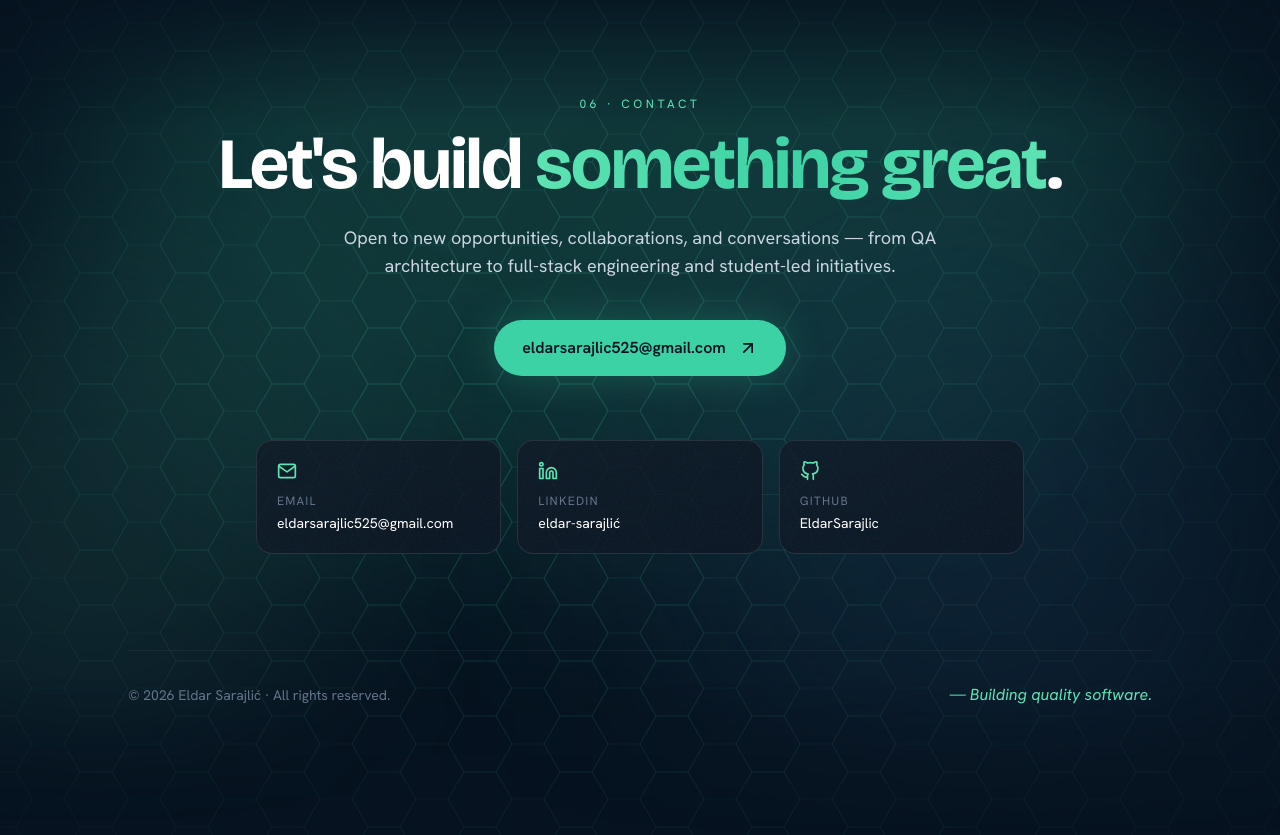
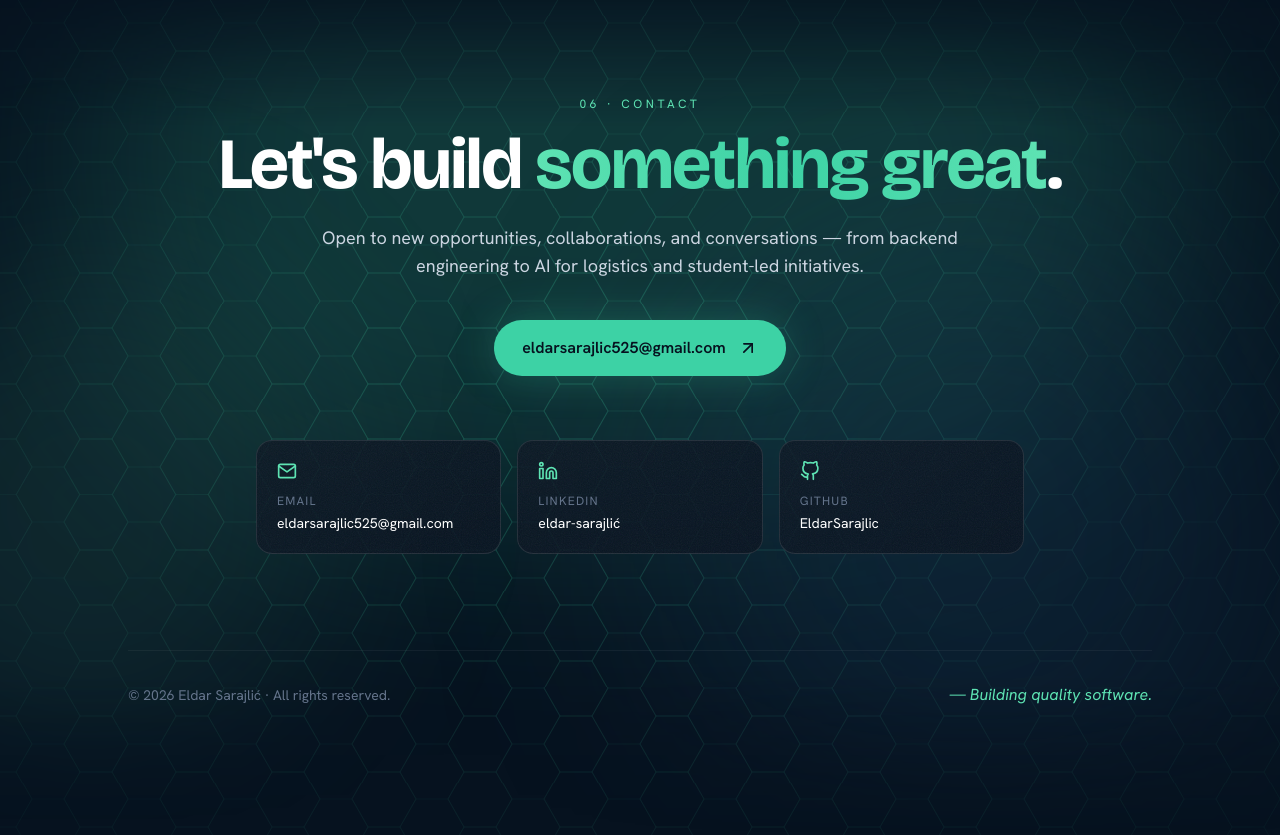
Before and after one commit to EldarSarajlic/portfolio, a React (Vite) app: page / in a window 1280 px wide. Shown: the part 7712-8547 px from the top of the page. Built offline with nearby package versions, Linux system fonts and the light colour scheme.

Commit message:
Contact blurb: lead with backend engineering instead of QA

```diff
--- a/src/sections/Contact.tsx
+++ b/src/sections/Contact.tsx
@@ -23,7 +23,7 @@ export default function Contact() {
           </h2>
           <p className="mt-6 text-slate-300 text-lg max-w-2xl mx-auto">
             Open to new opportunities, collaborations, and conversations — from
-            QA architecture to full-stack engineering and student-led
+            backend engineering to AI for logistics and student-led
             initiatives.
           </p>
         </Reveal>
```
